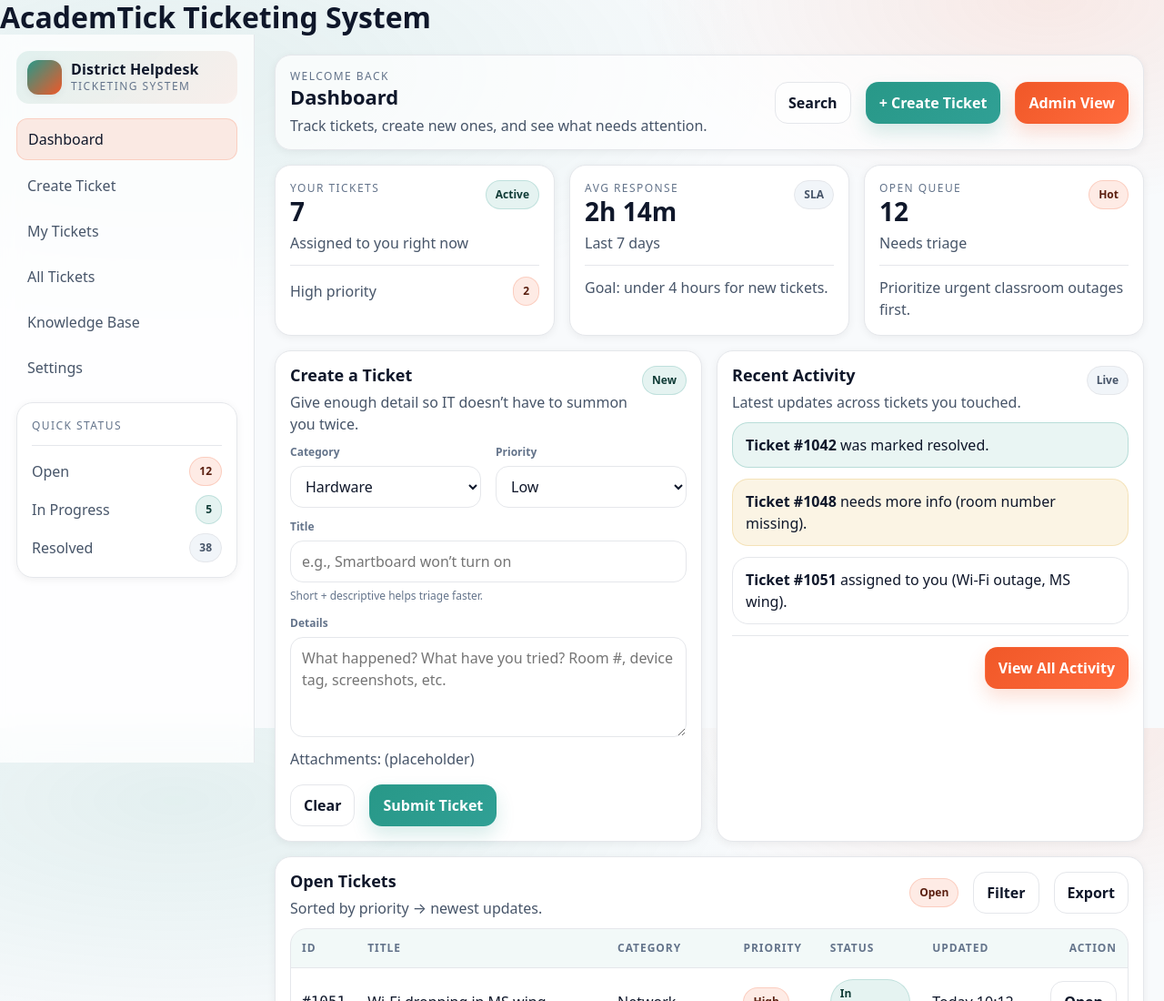
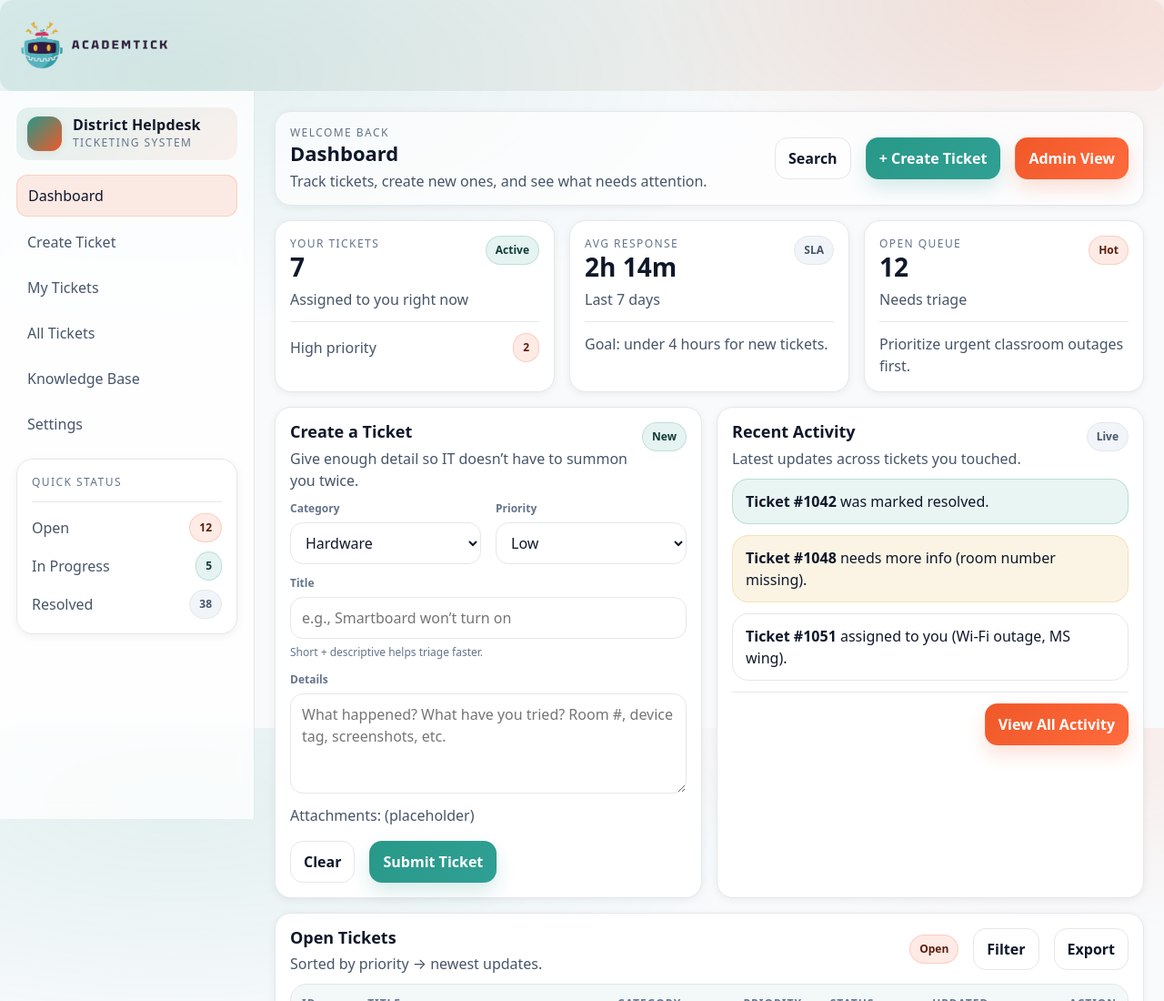
Before and after one commit to treetops920-lang/AcademTick.github.io, a plain HTML site: page main.html in a window 1280 px wide. Shown: the top 1100 px of the page at 91% size. Drawn offline with Linux system fonts and the light colour scheme.

Commit message:
img added and stuff

```diff
--- a/css/main.css
+++ b/css/main.css
@@ -0,0 +1,20 @@
+/* Logo base */
+.logo{
+  height: 80px;     /* adjust size */
+  width: auto;
+  display: block;
+  object-fit: contain;
+}
+
+/* Sidebar brand row */
+.brand{
+  display: flex;
+  align-items: center;
+  gap: 12px;
+}
+
+.logo{
+  image-rendering: auto;
+  -webkit-font-smoothing: antialiased;
+  transform: translateZ(0);
+}
--- a/main.html
+++ b/main.html
@@ -8,7 +8,13 @@
     <link rel="stylesheet" href="css/main.css">
 </head>
 <body>
-    <h1>AcademTick Ticketing System</h1>
+    <div class="brand">
+  <img
+    src="image/AcademTick_-_logo-removebg-preview.png"
+    alt="Academtick"
+    class="logo"
+  />
+</div>
 
   <div class="app">
 
```
Also changed, not shown: image/AcademTick_-_logo-removebg-preview.png (added).
